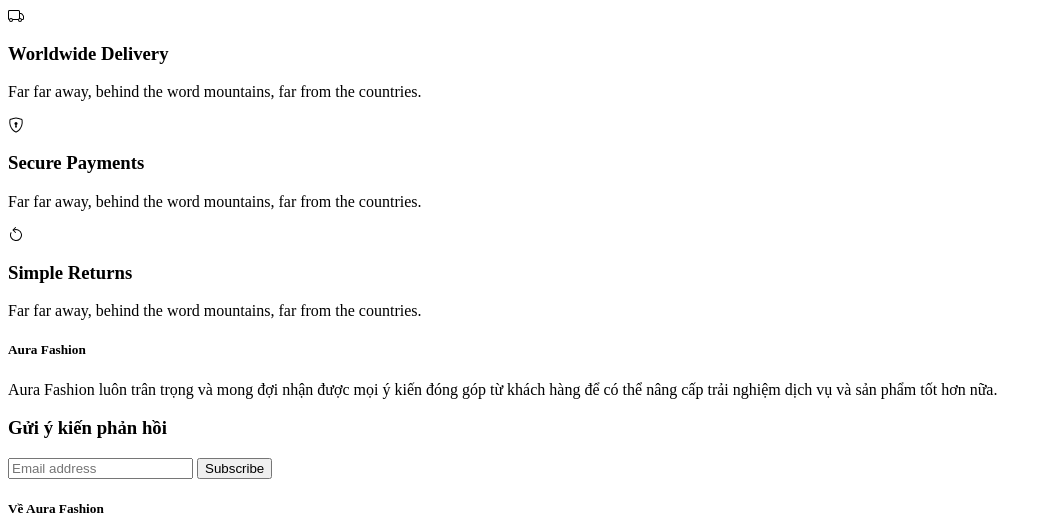
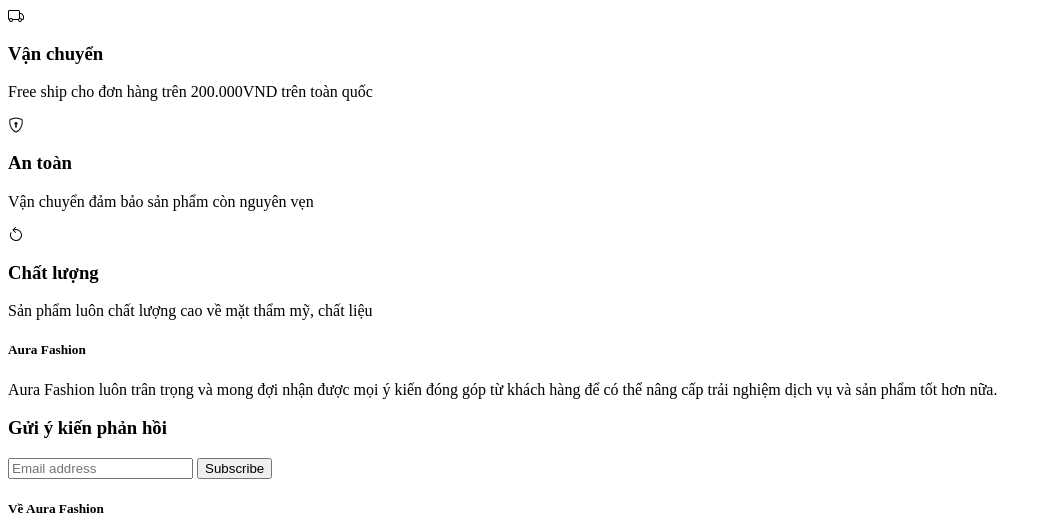
Before and after one commit to MeiNhuY/FashionShop, a PHP site: page /views/header_footer/footer.php in a window 1280 px wide. Shown: the top 519 px of the page, without its empty margins (0-1052 px from the left). Run offline with PHP 8.4, Linux system fonts and the light colour scheme.

Commit message:
Y - header - footer

```diff
--- a/views/header_footer/footer.php
+++ b/views/header_footer/footer.php
@@ -47,8 +47,8 @@
 								<path fill-rule="evenodd" d="M12 13a1 1 0 1 0 0-2 1 1 0 0 0 0 2zm0 1a2 2 0 1 0 0-4 2 2 0 0 0 0 4z"/>
 							</svg>
 						</div>
-						<h3>Worldwide Delivery</h3>
-						<p>Far far away, behind the word mountains, far from the countries.</p>
+						<h3>Vận chuyển</h3>
+						<p>Free ship cho đơn hàng trên 200.000VND trên toàn quốc</p>
 					</div>
 				</div>
 				<div class="col-12 col-sm-6 col-md-4 mb-3 mb-md-0">
@@ -60,8 +60,8 @@
 								<path d="M7.411 8.034a.5.5 0 0 1 .493-.417h.156a.5.5 0 0 1 .492.414l.347 2a.5.5 0 0 1-.493.585h-.835a.5.5 0 0 1-.493-.582l.333-2z"/>
 							</svg>
 						</div>
-						<h3>Secure Payments</h3>
-						<p>Far far away, behind the word mountains, far from the countries.</p>
+						<h3>An toàn</h3>
+						<p>Vận chuyển đảm bảo sản phẩm còn nguyên vẹn</p>
 					</div>
 				</div>
 				<div class="col-12 col-sm-6 col-md-4 mb-3 mb-md-0">
@@ -72,8 +72,8 @@
 								<path fill-rule="evenodd" d="M7.854.146a.5.5 0 0 0-.708 0l-2.5 2.5a.5.5 0 0 0 0 .708l2.5 2.5a.5.5 0 1 0 .708-.708L5.707 3 7.854.854a.5.5 0 0 0 0-.708z"/>
 							</svg>
 						</div>
-						<h3>Simple Returns</h3>
-						<p>Far far away, behind the word mountains, far from the countries.</p>
+						<h3>Chất lượng</h3>
+						<p>Sản phẩm luôn chất lượng cao về mặt thẩm mỹ, chất liệu</p>
 					</div>
 				</div>
 			</div>
--- a/views/index.php
+++ b/views/index.php
@@ -67,8 +67,7 @@
 
 
 
-	<!-- phá quá -->
-	<!-- thử -->
+
 
 </body>
 
```
Also changed, not shown: public/css/style.css (+9 -1 lines), public/css/bootstrap.min.css.
